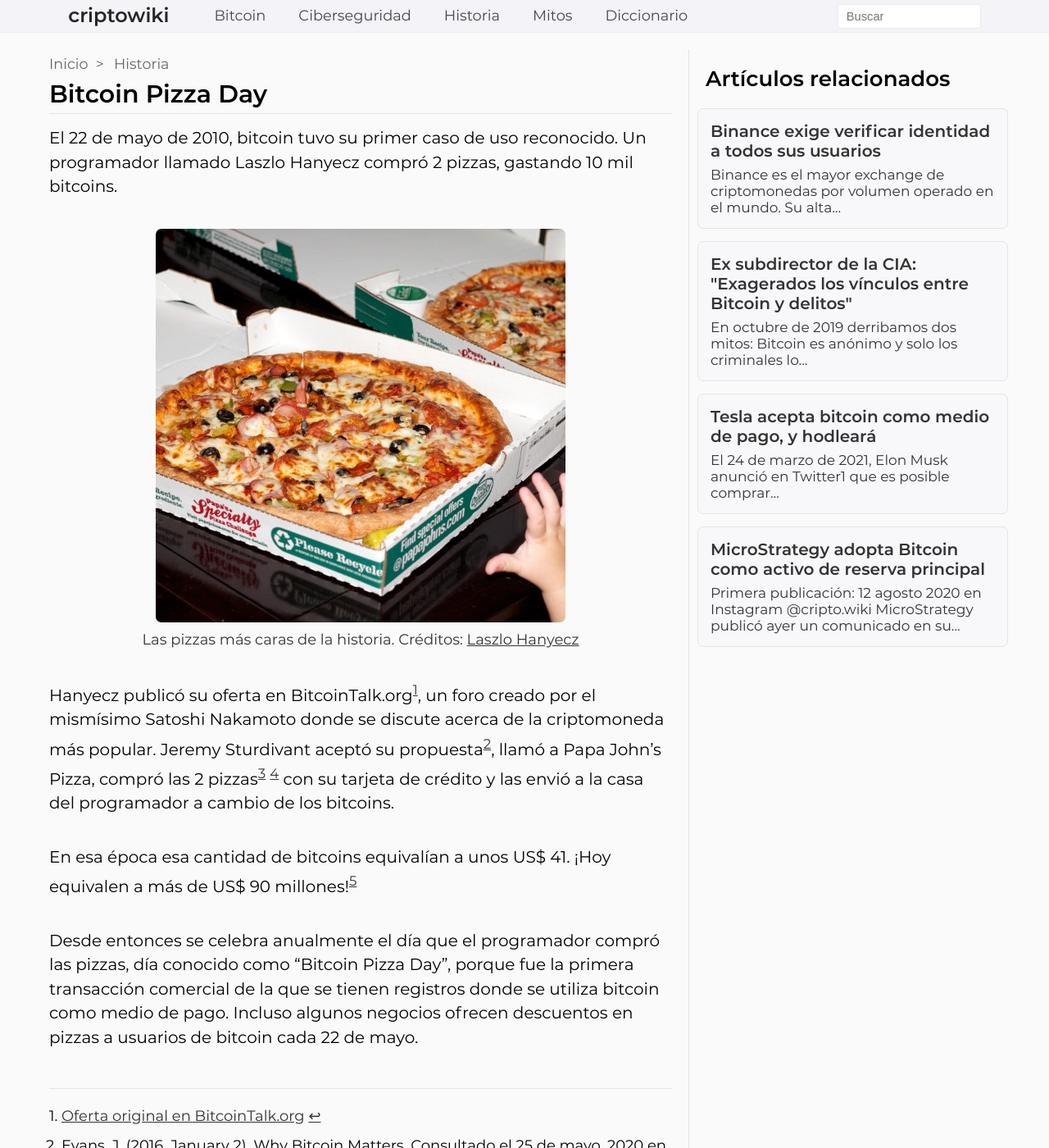
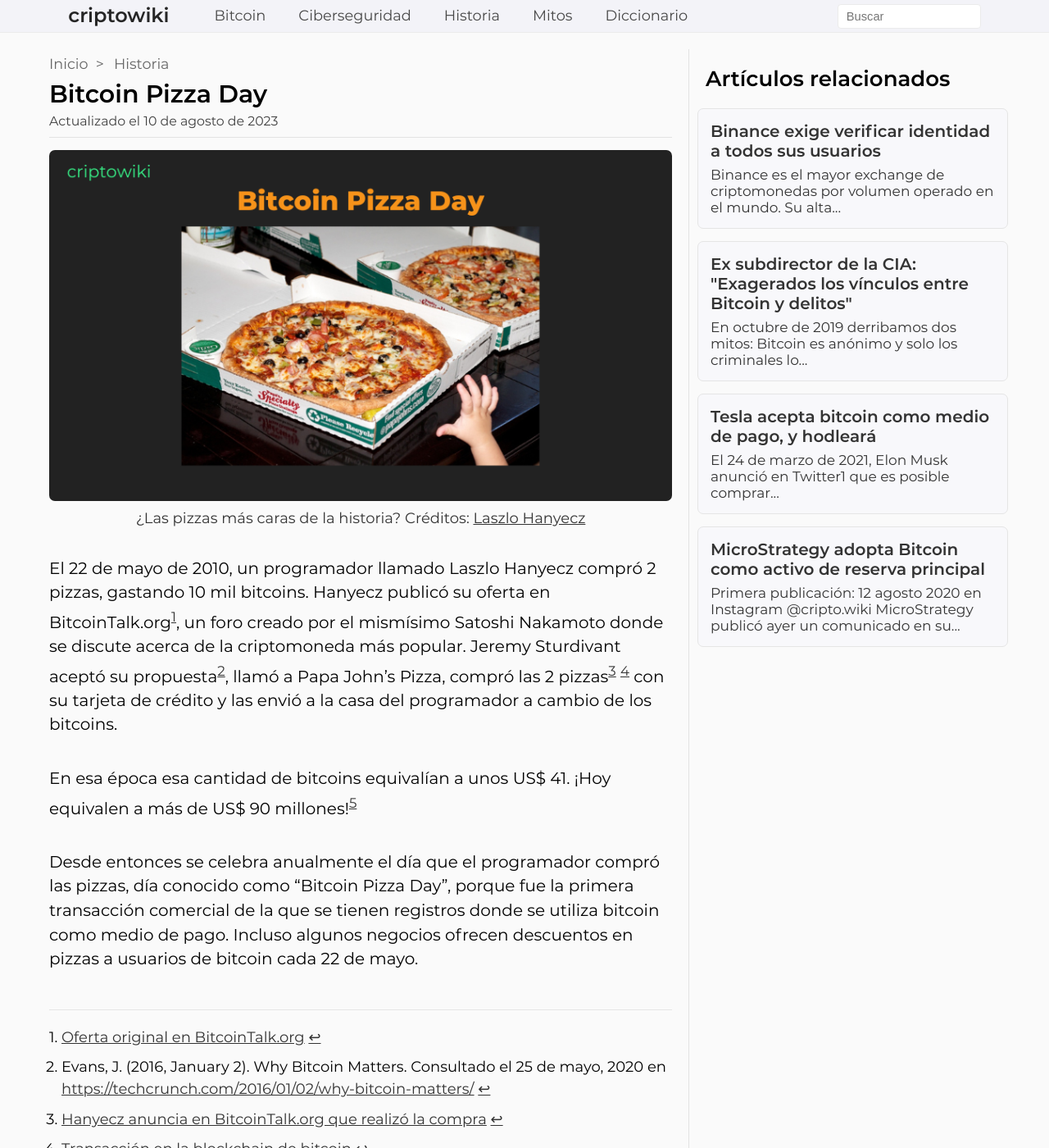
Before and after one commit to criptowiki/criptowiki, a Jekyll site: the page built from collections/_posts/history/2010-05-22-bitcoin-pizza-day.md, in a window 1280 px wide and 1400 px high. Shown: the whole window at 82% size. Built offline with Jekyll 4.4.1, drawn with Linux system fonts in a browser that asks for light colours; some web fonts are replaced.

Commit message:
update Bitcoin Pizza Day post *update image *add alt *remove redundancy *more precision: most expensive pizzas as question

```diff
--- a/collections/_posts/history/2010-05-22-bitcoin-pizza-day.md
+++ b/collections/_posts/history/2010-05-22-bitcoin-pizza-day.md
@@ -1,15 +1,14 @@
 ---
 title: Bitcoin Pizza Day
 permalink: /historia/2010/05/22/bitcoin-pizza-day
-image: history/2010/05/22-bitcoin-pizza-day-laszlo-hanyecz.jpg
+image: history/2010/05/22-bitcoin-pizza-day-laszlo-hanyecz.jpg?v=2
 tag: bitcoin
+updated: 10/08/2023
 ---
 
-El 22 de mayo de 2010, bitcoin tuvo su primer caso de uso reconocido. Un programador llamado Laszlo Hanyecz compró 2 pizzas, gastando 10 mil bitcoins.
+{% include image.html url=page.image description="¿Las pizzas más caras de la historia? Créditos: <a href='http://heliacal.net/~solar/bitcoin/pizza/'>Laszlo Hanyecz</a>" %}
 
-{% include image.html url=page.image description="Las pizzas más caras de la historia. Créditos: <a href='http://heliacal.net/~solar/bitcoin/pizza/'>Laszlo Hanyecz</a>" %}
-
-Hanyecz publicó su oferta en BitcoinTalk.org[^1], un foro creado por el mismísimo Satoshi Nakamoto donde se discute acerca de la criptomoneda más popular. Jeremy Sturdivant aceptó su propuesta[^2], llamó a Papa John's Pizza, compró las 2 pizzas[^3] [^4] con su tarjeta de crédito y las envió a la casa del programador a cambio de los bitcoins.
+El 22 de mayo de 2010, un programador llamado Laszlo Hanyecz compró 2 pizzas, gastando 10 mil bitcoins. Hanyecz publicó su oferta en BitcoinTalk.org[^1], un foro creado por el mismísimo Satoshi Nakamoto donde se discute acerca de la criptomoneda más popular. Jeremy Sturdivant aceptó su propuesta[^2], llamó a Papa John's Pizza, compró las 2 pizzas[^3] [^4] con su tarjeta de crédito y las envió a la casa del programador a cambio de los bitcoins.
 
 En esa época esa cantidad de bitcoins equivalían a unos US$ 41. ¡Hoy equivalen a más de US$ 90 millones![^5]
 
```
Also changed, not shown: assets/img/history/2010/05/22-bitcoin-pizza-day-laszlo-hanyecz.jpg.
